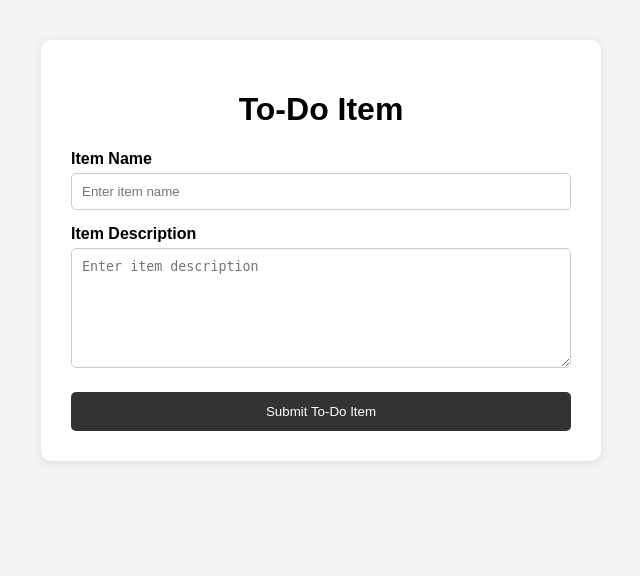
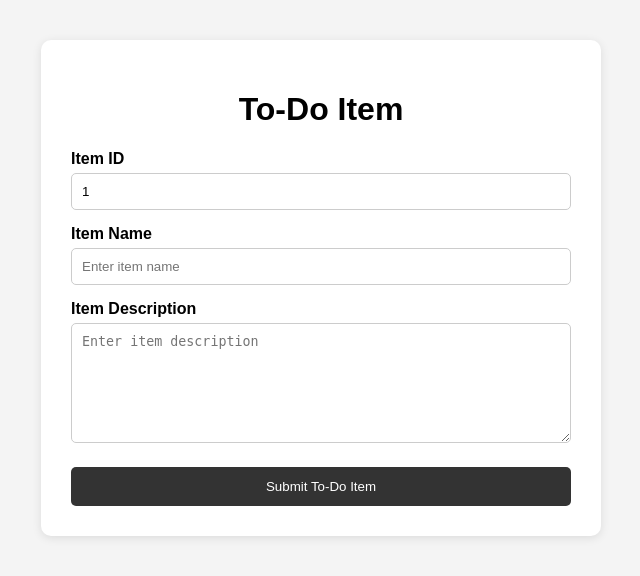
Before and after one commit to Narinder-code17/Git_and_GitHub_Narinder, a Python web app: template templates/todo.html in a window 1280 px wide. Shown: the top 576 px of the page, without its empty margins (319-959 px from the left). Run offline with Jinja, Linux system fonts and the light colour scheme; the template is opened without the code that fills it, so the values that code supplies are empty.

Commit message:
Add Item ID to To-Do form

```diff
--- a/templates/todo.html
+++ b/templates/todo.html
@@ -71,6 +71,16 @@
 
         <form action="/submittodoitem" method="POST">
 
+            <!-- Item ID added for Task 4 -->
+            <label for="itemId">Item ID</label>
+            <input
+                type="text"
+                id="itemId"
+                name="itemId"
+                value="1"
+                readonly
+            >
+
             <label for="itemName">Item Name</label>
             <input
                 type="text"
```
